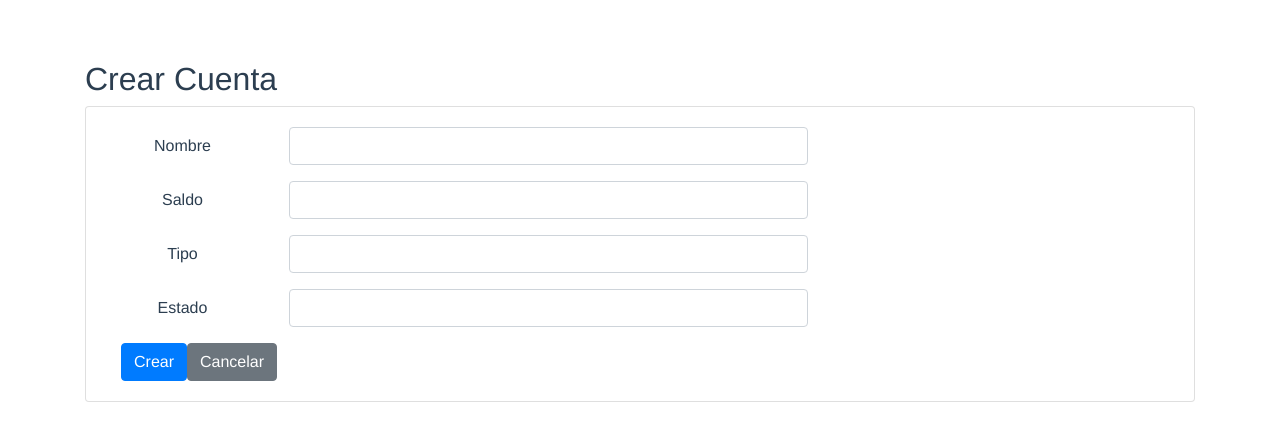
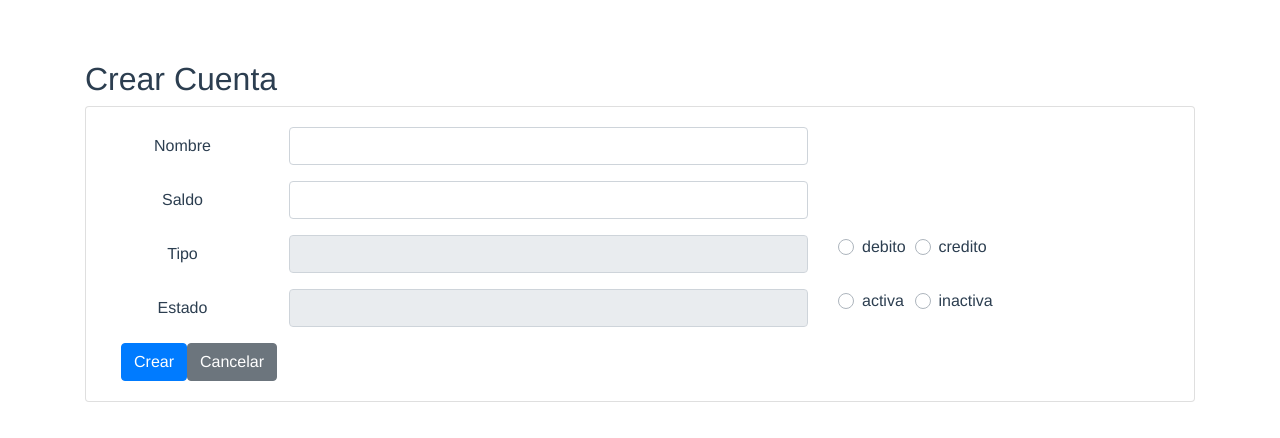
Before and after one commit to juanchotello98/datfin, a Vue app in the folder frontend/: page /accounts/new in a window 1280 px wide. Shown: the top 438 px of the page. Built offline with nearby package versions, Linux system fonts and the light colour scheme.

Commit message:
select choice fields in Account and Budget

```diff
--- a/frontend/src/components/Account/EditAccount.vue
+++ b/frontend/src/components/Account/EditAccount.vue
@@ -20,20 +20,17 @@
 								</div>
 							</div>
 
-
-
-							<div class="form-group row">
-								<label for="tipo" class="col-sm-2 col-form-label">Tipo</label>
-								<div class="col-sm-6">
-									<input type="text"  name="tipo" class="form-control" v-model.trin="form.tipo">
-								</div>
-							</div>
-
 							<div class="form-group row">
 								<label for="estado" class="col-sm-2 col-form-label">Estado</label>
 								<div class="col-sm-6">
-									<input type="text"  name="estado" class="form-control" v-model.trin="form.estado">
+									<input type="text" disabled="true"  name="estado" class="form-control" v-model.trin="form.estado=selectedstate">
 								</div>
+						  		<div class="col-sm-1">
+    								<b-form-radio v-model="selectedstate" name="some-radios-" value="activa">activa</b-form-radio>
+    							</div>
+						  		<div class="col-xs-5">
+    								<b-form-radio v-model="selectedstate" name="some-radios-" value="inactiva">inactiva</b-form-radio>
+    							</div>
 							</div>
 
 							<div class="rows">
@@ -59,9 +56,9 @@
 		data(){
 			return{
 				accountId: this.$route.params.accountId,
+				selectedstate: '',
 				form: {
 					nombre: '',
-					tipo: '',
 					estado:''
 				}
 			}
--- a/frontend/src/components/Account/NewAccount.vue
+++ b/frontend/src/components/Account/NewAccount.vue
@@ -30,17 +30,28 @@
 							<div class="form-group row">
 								<label for="tipo" class="col-sm-2 col-form-label">Tipo</label>
 								<div class="col-sm-6">
-									<input type="text"  name="tipo" class="form-control" v-model.trin="form.tipo">
+									<input type="text" disabled="true" name="tipo" class="form-control" v-model.trin="form.tipo=selectedtype">
 								</div>
+								<div class="col-sm-1">
+    								<b-form-radio v-model="selectedtype" name="some-radios" value="debito">debito</b-form-radio>
+    							</div>
+						  		<div class="col-xs-5">
+    								<b-form-radio v-model="selectedtype" name="some-radios" value="credito">credito</b-form-radio>
+    							</div>
 							</div>
 
 							<div class="form-group row">
 								<label for="estado" class="col-sm-2 col-form-label">Estado</label>
 								<div class="col-sm-6">
-									<input type="text" name="estado" class="form-control" v-model.trin="form.estado">
+									<input type="text" disabled="true" name="estado" class="form-control" v-model.trin="form.estado=selectedstate">
 								</div>
+						  		<div class="col-sm-1">
+    								<b-form-radio v-model="selectedstate" name="some-radios-" value="activa">activa</b-form-radio>
+    							</div>
+						  		<div class="col-xs-5">
+    								<b-form-radio v-model="selectedstate" name="some-radios-" value="inactiva">inactiva</b-form-radio>
+    							</div>
 							</div>
-
 
 							<div class="rows">
 								<div class="col text-left">
@@ -64,6 +75,9 @@
 	export default {
 		data(){
 			return{
+
+				selectedtype: '',
+				selectedstate: '',
 				form: {
 					nombre: '',
 					saldo: '',
@@ -77,11 +91,12 @@
 			onSubmit(evt){
 				evt.preventDefault()
 				const path = 'http://localhost:8000/api/v1.0/accounts/'
-				axios.post(path, this.form).then((response) => {
+				axios.post(path, this.form, this.selected, this.selected).then((response) => {
 					this.form.nombre = response.data.nombre
 					this.form.saldo = response.data.saldo
 					this.form.tipo = response.data.tipo
 					this.form.estado = response.data.estado
+
 					swal("Cuenta creado exitosamente","","success")
 				})
 				.catch((error) => {
--- a/frontend/src/components/Budget/EditBudget.vue
+++ b/frontend/src/components/Budget/EditBudget.vue
@@ -21,10 +21,16 @@
 							</div>
 
 							<div class="form-group row">
-								<label for="tipo" class="col-sm-2 col-form-label">Tipo</label>
+								<label for="estado" class="col-sm-2 col-form-label">Estado</label>
 								<div class="col-sm-6">
-									<input type="text"  name="tipo" class="form-control" v-model.trin="form.tipo">
+									<input type="text" disabled="true" name="estado" class="form-control" v-model.trin="form.estado=selectedstate">
 								</div>
+						  		<div class="col-sm-1">
+    								<b-form-radio v-model="selectedstate" name="some-radios-" value="activa">activa</b-form-radio>
+    							</div>
+						  		<div class="col-xs-5">
+    								<b-form-radio v-model="selectedstate" name="some-radios-" value="inactiva">inactiva</b-form-radio>
+    							</div>
 							</div>
 
 							<div class="rows">
@@ -50,9 +56,11 @@
 		data(){
 			return{
 				budgetId: this.$route.params.budgetId,
+				selectedstate: '',
 				form: {
+
 					nombre: '',
-					tipo: ''
+					estado: ''
 				}
 			}
 		},
@@ -64,10 +72,8 @@
 				axios.put(path, this.form).then((response) => {
 					this.form.mes = response.data.mes
 					this.form.nombre = response.data.nombre
-					this.form.tipo = response.data.tipo
 					this.form.total_planeado = response.data.total_planeado
 					this.form.total_actual = response.data.total_actual
-					this.form.tipo = response.data.tipo
 					this.form.estado = response.data.estado
 					swal("Presupuesto actualizado exitosamente","","success")
 				})
--- a/frontend/src/components/Budget/ListBudget.vue
+++ b/frontend/src/components/Budget/ListBudget.vue
@@ -30,9 +30,11 @@
 			return {
 				fields: [
 				{ key: 'id', label: 'ID'},
+				{ key: 'mes', label: 'Fecha'},
 				{ key: 'nombre', label:'Nombre' },
 				{ key: 'total_planeado', label: 'Planeado'},
 				{ key: 'total_actual', label:'Actual' },
+				{ key: 'estado', label: 'Estado'},
 				{ key: 'action', label: ''}
 				],
 				budgets: []
--- a/frontend/src/components/Budget/NewBudget.vue
+++ b/frontend/src/components/Budget/NewBudget.vue
@@ -42,19 +42,17 @@
 							</div>
 
 							<div class="form-group row">
-								<label for="tipo" class="col-sm-2 col-form-label">Tipo</label>
-								<div class="col-sm-6">
-									<input type="text"  name="tipo" class="form-control" v-model.trin="form.tipo">
-								</div>
-							</div>
-
-							<div class="form-group row">
 								<label for="estado" class="col-sm-2 col-form-label">Estado</label>
 								<div class="col-sm-6">
-									<input type="text" name="estado" class="form-control" v-model.trin="form.estado">
+									<input type="text" disabled="true" name="estado" class="form-control" v-model.trin="form.estado=selectedstate">
 								</div>
+						  		<div class="col-sm-1">
+    								<b-form-radio v-model="selectedstate" name="some-radios-" value="activa">activa</b-form-radio>
+    							</div>
+						  		<div class="col-xs-5">
+    								<b-form-radio v-model="selectedstate" name="some-radios-" value="inactiva">inactiva</b-form-radio>
+    							</div>
 							</div>
-
 
 							<div class="rows">
 								<div class="col text-left">
@@ -78,10 +76,12 @@
 	export default {
 		data(){
 			return{
+				selectedstate: '',
 				form: {
+					mes: '',
 					nombre: '',
-					saldo: '',
-					tipo:'',
+					total_planeado:'',
+					total_actual:'',
 					estado:''
 				}
 			}
@@ -96,7 +96,6 @@
 					this.form.nombre = response.data.nombre
 					this.form.total_planeado = response.data.total_planeado
 					this.form.total_actual = response.data.total_actual
-					this.form.tipo = response.data.tipo
 					this.form.estado = response.data.estado
 					swal("Presupuesto creado exitosamente","","success")
 				})
```
Also changed, not shown: 1 other file (tests, documents, lock files or other folders).
